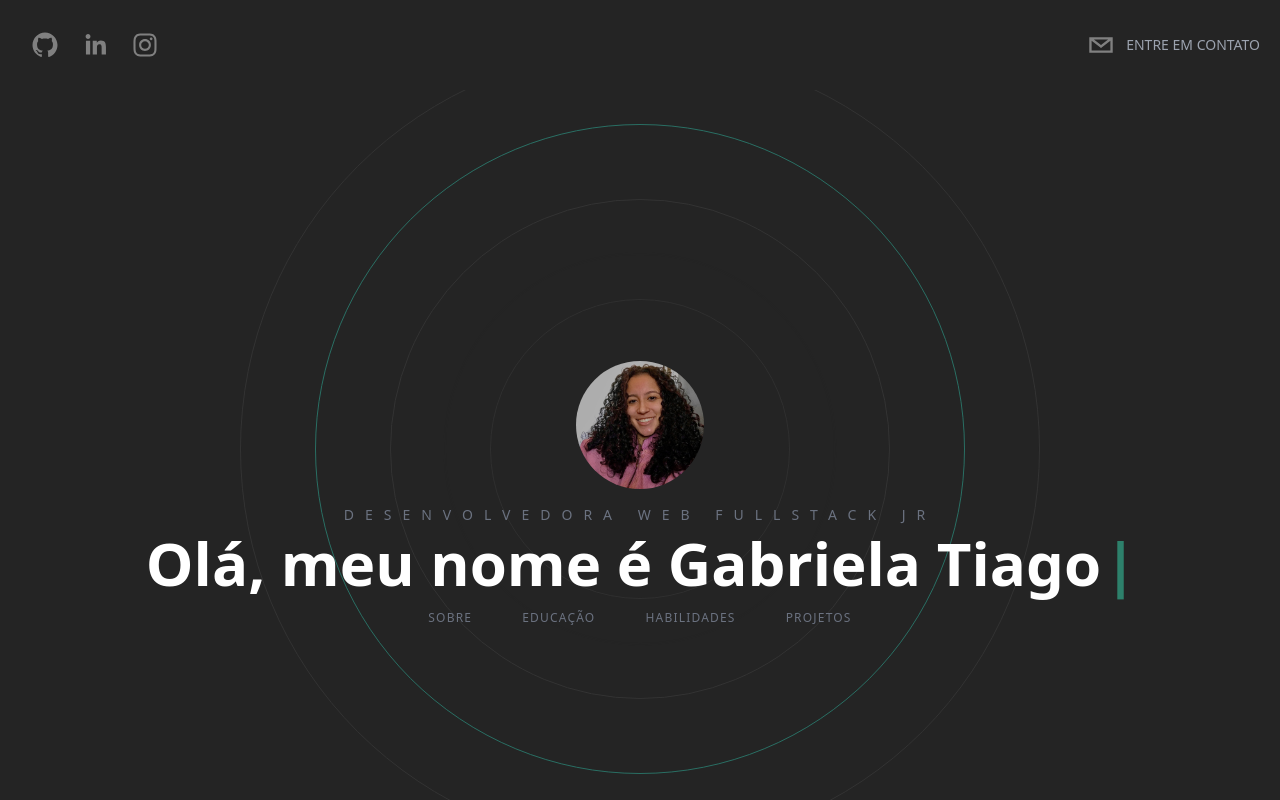
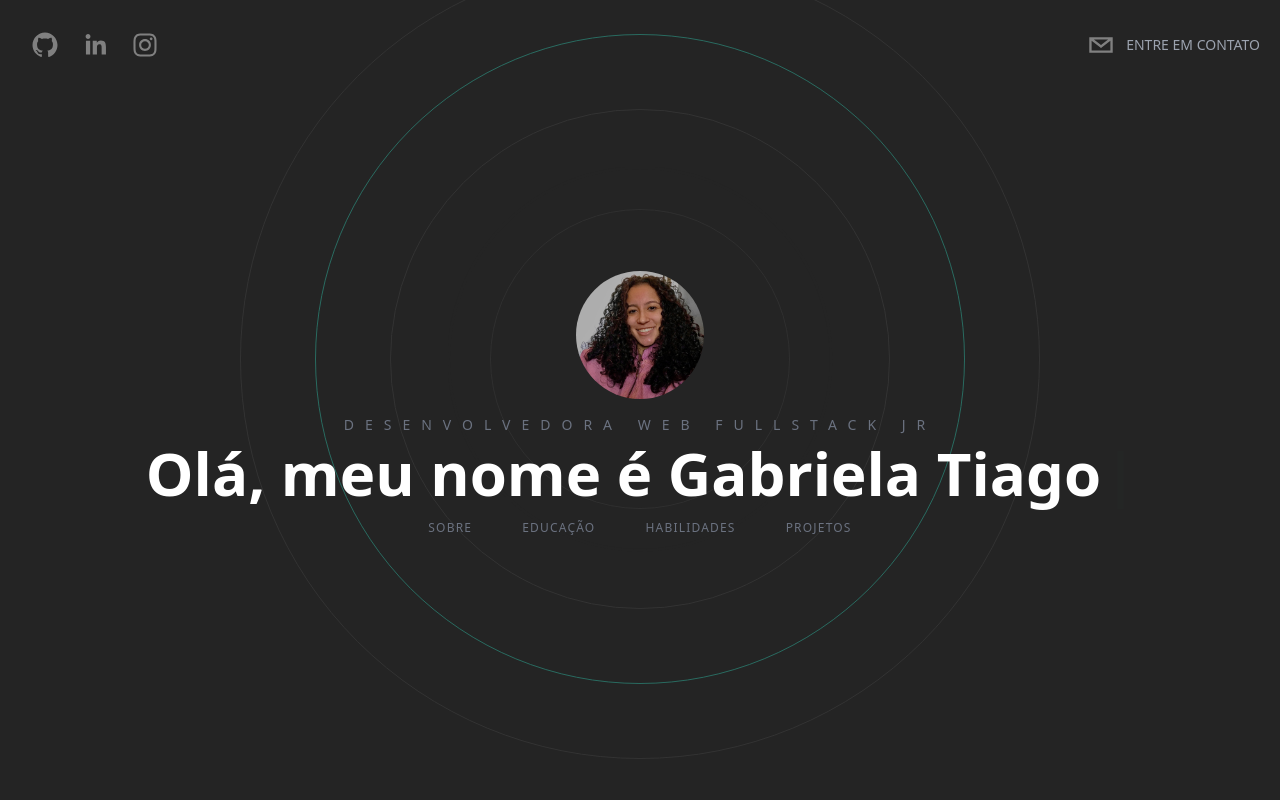
Before and after one commit to GabrielaTiago/Portfolio, a Next.js app: page / in a window 1280 px wide. Shown: the top 800 px of the page. Built offline with nearby package versions, Linux system fonts and the light colour scheme.

Commit message:
:boom: fix: Fixes scroll behavior between sessions

```diff
--- a/src/app/layout.tsx
+++ b/src/app/layout.tsx
@@ -8,7 +8,7 @@ export default function RootLayout({
   return (
     <html lang="pt-br">
       <head />
-      <body className="h-screen bg-[rgb(36,36,36)] text-white snap-y snap-mandatory z-0 overflow-x-hidden overflow-y-scroll scrollbar scrollbar-track-gray-400/20 scrollbar-thumb-[#32a889]/40">
+      <body>
         {children}
       </body>
     </html>
--- a/src/app/page.tsx
+++ b/src/app/page.tsx
@@ -3,7 +3,7 @@ import { About, Contact, Education, Header, Hero, Projects, Skills } from "@/com
 
 export default function Home() {
   return (
-    <>
+    <div className="h-screen bg-[rgb(36,36,36)] text-white snap-y snap-mandatory z-0 overflow-x-hidden overflow-y-scroll scrollbar scrollbar-track-gray-400/20 scrollbar-thumb-[#32a889]/40">
       <Header />
       <section id="hero" className="snap-start">
         <Hero />
@@ -23,6 +23,6 @@ export default function Home() {
       <section id="contact" className="snap-center">
         <Contact />
       </section>
-    </>
+    </div>
   );
 }
```
